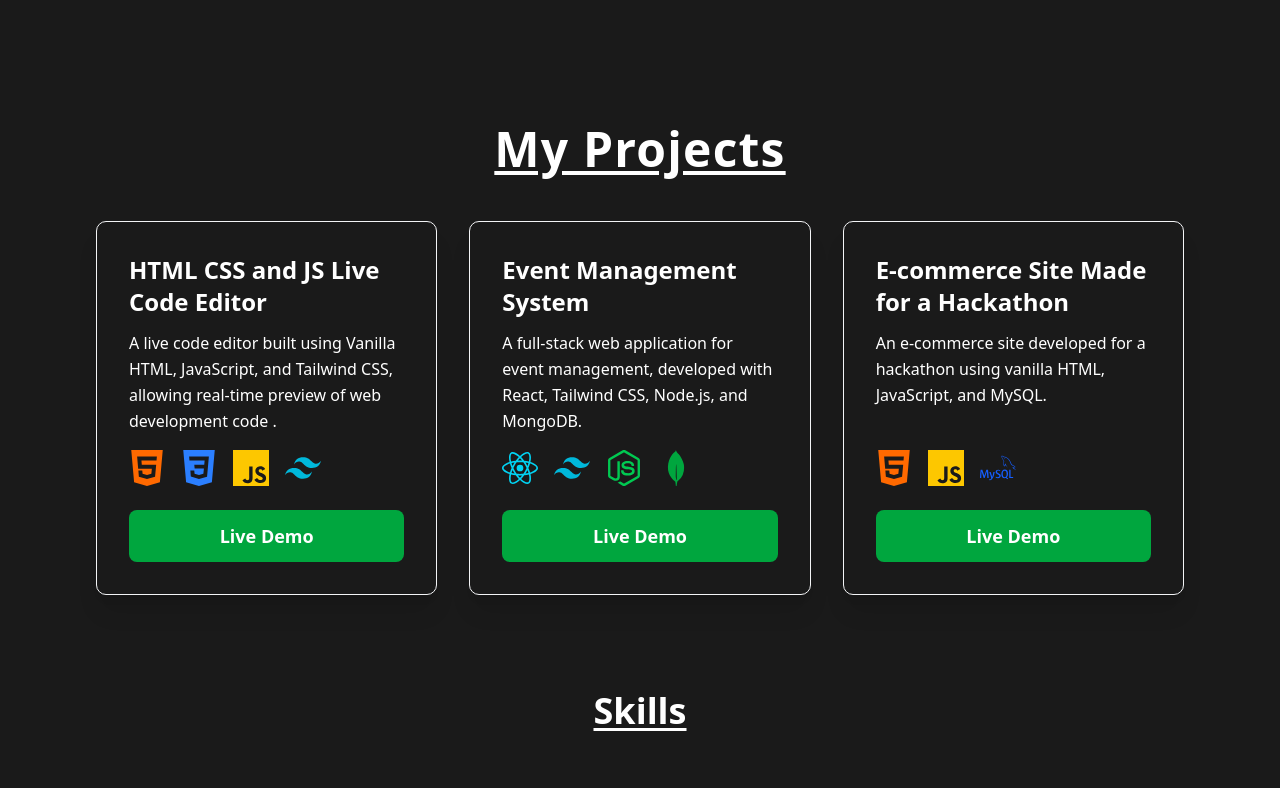
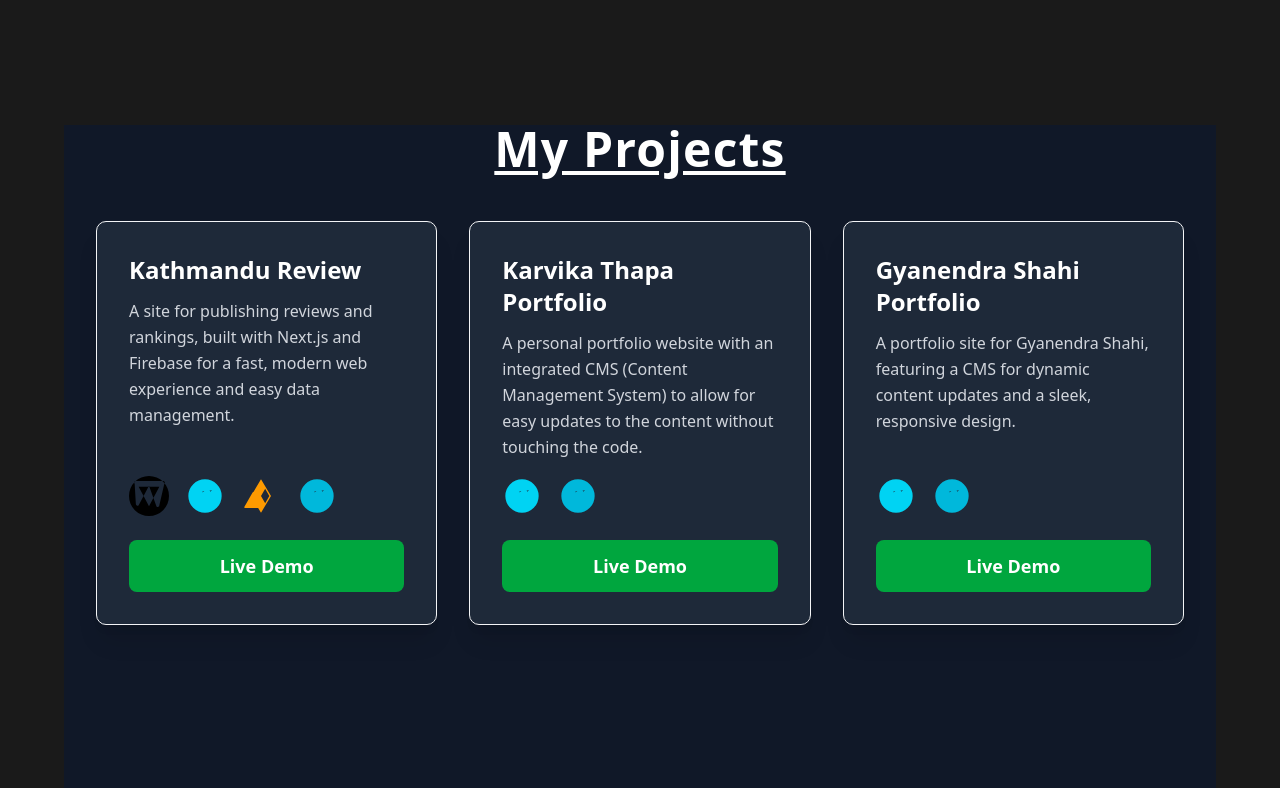
Before and after one commit to bshalrawal/Portfolio, a Next.js app: page / in a window 1280 px wide. Shown: the part 1680-2468 px from the top of the page. Built offline with nearby package versions, Linux system fonts and the light colour scheme.

Commit message:
Update Projects.tsx

```diff
--- a/app/Components/Projects.tsx
+++ b/app/Components/Projects.tsx
@@ -1,20 +1,37 @@
 import React from 'react';
 import type { JSX } from 'react';
 
-import { SiReact, SiNodedotjs, SiMongodb, SiHtml5, SiCss3, SiJavascript, SiTailwindcss, SiMysql } from 'react-icons/si';
-
-
+// Using inline SVGs to avoid compilation errors and ensure the icons display correctly.
 const techIcons: { [key: string]: JSX.Element } = {
-  react: <SiReact className="text-cyan-400" />,
-  nodejs: <SiNodedotjs className="text-green-500" />,
-  mongodb: <SiMongodb className="text-green-600" />,
-  html: <SiHtml5 className="text-orange-500" />,
-  css: <SiCss3 className="text-blue-500" />,
-  javascript: <SiJavascript className="text-yellow-400" />,
-  tailwind: <SiTailwindcss className="text-cyan-500" />,
-  mysql: <SiMysql className="text-blue-600" />,
+  // SVG for React
+  react: (
+    <svg fill="currentColor" viewBox="0 0 24 24" role="img" xmlns="http://www.w3.org/2000/svg" className="text-cyan-400">
+      <title>React</title>
+      <path d="M12 2a10 10 0 1 0 10 10A10.01 10.01 0 0 0 12 2zm4.33 6.64l-1.92 1.1-.01.01-1.92-1.1-1.92 1.1-.01.01-1.92-1.1L5.67 8.64a.5.5 0 0 0-.25.43v5.86a.5.5 0 0 0 .25.43l1.92 1.1c.14.08.31.08.45 0l1.92-1.1c.14-.08.31-.08.45 0l1.92 1.1c.14.08.31.08.45 0l1.92-1.1a.5.5 0 0 0 .25-.43V9.07a.5.5 0 0 0-.25-.43zM12 15a3 3 0 1 1 0-6 3 3 0 0 1 0 6z"/>
+    </svg>
+  ),
+  // SVG for Next.js
+  nextjs: (
+    <svg fill="currentColor" viewBox="0 0 24 24" role="img" xmlns="http://www.w3.org/2000/svg" className="text-black dark:text-white">
+      <title>Next.js</title>
+      <path d="M12 0a12 12 0 1 0 12 12A12 12 0 0 0 12 0zm0 18.2L5.8 6.5h12.4L12 18.2zM12 5.8L5.8 17.5a1 1 0 0 1-1.7-.8L3.4 4.7a1 1 0 0 1 .8-1.7h16.2a1 1 0 0 1 .8 1.7L18.2 17.5a1 1 0 0 1-1.7.8L12 5.8z" />
+    </svg>
+  ),
+  // SVG for Firebase
+  firebase: (
+    <svg fill="currentColor" viewBox="0 0 24 24" role="img" xmlns="http://www.w3.org/2000/svg" className="text-amber-500">
+      <title>Firebase</title>
+      <path d="M9.19 12.35l-1.39-2.4a.5.5 0 0 0-.84 0l-1.39 2.4-3.5 6.06a.5.5 0 0 0 .42.75h10a.5.5 0 0 0 .42-.75zM12 12l2.5-4.33L17 12l-2.5 4.33L12 12zM12 2L6 12l6 10 6-10z"/>
+    </svg>
+  ),
+  // SVG for Tailwind CSS
+  tailwind: (
+    <svg fill="currentColor" viewBox="0 0 24 24" role="img" xmlns="http://www.w3.org/2000/svg" className="text-cyan-500">
+      <title>Tailwind CSS</title>
+      <path d="M12 2a10 10 0 1 0 10 10A10.01 10.01 0 0 0 12 2zm4.33 6.64l-1.92 1.1-.01.01-1.92-1.1-1.92 1.1-.01.01-1.92-1.1L5.67 8.64a.5.5 0 0 0-.25.43v5.86a.5.5 0 0 0 .25.43l1.92 1.1c.14.08.31.08.45 0l1.92-1.1c.14-.08.31-.08.45 0l1.92 1.1c.14.08.31.08.45 0l1.92-1.1a.5.5 0 0 0 .25-.43V9.07a.5.5 0 0 0-.25-.43zM12 15a3 3 0 1 1 0-6 3 3 0 0 1 0 6z"/>
+    </svg>
+  ),
 };
-
 
 interface ProjectCardProps {
   title: string;
@@ -25,13 +42,13 @@ interface ProjectCardProps {
 
 const ProjectCard: React.FC<ProjectCardProps> = ({ title, description, technologies,  liveLink }) => {
   return (
-    <div className=" rounded-lg shadow-xl p-8 flex flex-col justify-between transform transition-transform duration-300 hover:scale-105 hover:shadow-2xl border border-gray-100">
-      <h3 className="text-2xl font-bold text-white  mb-3">{title}</h3>
-      <p className="text-white mb-4 flex-grow leading-relaxed">{description}</p>
+    <div className="rounded-lg shadow-xl p-8 flex flex-col justify-between transform transition-transform duration-300 hover:scale-105 hover:shadow-2xl border border-gray-100 bg-gray-800">
+      <h3 className="text-2xl font-bold text-white mb-3">{title}</h3>
+      <p className="text-gray-300 mb-4 flex-grow leading-relaxed">{description}</p>
 
-      <div className="flex flex-wrap items-center gap-4 mb-6"> {/* Increased mb-5 to mb-6 */}
+      <div className="flex flex-wrap items-center gap-4 mb-6">
         {technologies.map((tech, index) => (
-          <div key={index} className="text-4xl" title={tech}>
+          <div key={index} className="w-10 h-10" title={tech}>
             {techIcons[tech.toLowerCase()] || <span className="text-sm font-medium text-gray-500">{tech}</span>}
           </div>
         ))}
@@ -48,7 +65,6 @@ const ProjectCard: React.FC<ProjectCardProps> = ({ title, description, technolog
             Live Demo
             </a>
         )}
-
       </div>
     </div>
   );
@@ -60,31 +76,30 @@ const Projects = () => {
   const projects = [
     {
       id: 1,
-      title: 'HTML CSS and JS Live Code Editor',
-      description: 'A live code editor built using Vanilla HTML, JavaScript, and Tailwind CSS, allowing real-time preview of web development code .',
-      technologies: ['html', 'css', 'javascript', 'tailwind'],
-      liveLink: 'https://github.com',
+      title: 'Kathmandu Review',
+      description: 'A site for publishing reviews and rankings, built with Next.js and Firebase for a fast, modern web experience and easy data management.',
+      technologies: ['nextjs', 'react', 'firebase', 'tailwind'],
+      liveLink: 'www.kathmandureview.com', // Placeholder link
     },
     {
       id: 2,
-      title: 'Event Management System',
-      description: 'A full-stack web application for event management, developed with React, Tailwind CSS, Node.js, and MongoDB.',
-      technologies: ['react', 'tailwind', 'nodejs', 'mongodb'],
-      liveLink: 'https://your-event-management-demo.com',
+      title: 'Karvika Thapa Portfolio',
+      description: 'A personal portfolio website with an integrated CMS (Content Management System) to allow for easy updates to the content without touching the code.',
+      technologies: ['react', 'tailwind'],
+      liveLink: 'https://karvika-port.vercel.app/', // Placeholder link
     },
     {
-      id: 4,
-      title: 'E-commerce Site Made for a Hackathon',
-      description: 'An e-commerce site developed for a hackathon using vanilla HTML, JavaScript, and MySQL.',
-      technologies: ['html', 'javascript', 'mysql'],
-
-      liveLink: 'https://ecomart-hackathon.netlify.app/',
+      id: 3,
+      title: 'Gyanendra Shahi Portfolio',
+      description: 'A portfolio site for Gyanendra Shahi, featuring a CMS for dynamic content updates and a sleek, responsive design.',
+      technologies: ['react', 'tailwind'],
+      liveLink: 'https://gyanendra-port-ukst.vercel.app/', // Placeholder link
     },
   ];
 
   return (
-    <section id="projects" className="max-w-6xl mx-auto my-20 px-4 sm:px-6 lg:px-8"> {/* Increased my-16 to my-20 for more vertical spacing */}
-      <h2 className="text-4xl underline-offset-4 underline font-extrabold text-center text-white mb-12 sm:text-5xl tracking-wide"> {/* Added tracking-wide */}
+    <section id="projects" className="max-w-6xl mx-auto my-20 px-4 sm:px-6 lg:px-8 bg-gray-900 text-white min-h-screen">
+      <h2 className="text-4xl underline-offset-4 underline font-extrabold text-center mb-12 sm:text-5xl tracking-wide">
         My Projects
       </h2>
 
```
